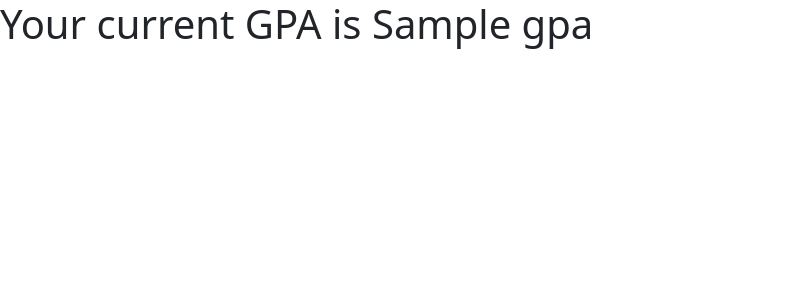
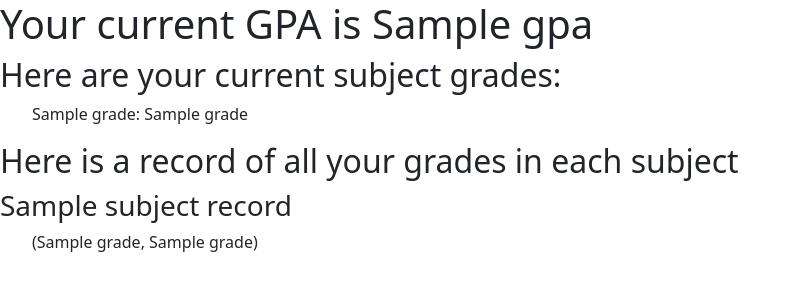
Before and after one commit to Joshua-H05/filemate, a Flask app: template src/filemate/templates/grades.html in a window 1280 px wide. Shown: the top 300 px of the page, without its empty margins (0-800 px from the left). Run offline with Flask 3, Linux system fonts and the light colour scheme; the template is opened without the code that fills it: most values are stand-ins (such as "Sample title", 1, 10 or a date in 2020).

Commit message:
front end now displays basic grades info, everything needs to be restructured

```diff
--- a/src/filemate/grades.py
+++ b/src/filemate/grades.py
@@ -2,6 +2,7 @@
 
 class GradeValueError(ValueError):
     pass
+
 
 def compute_grade(average, section):
     if section == "SG":
--- a/src/filemate/grades_db.py
+++ b/src/filemate/grades_db.py
@@ -239,6 +239,5 @@ def main():
     db.close()
 
 
-
 if __name__ == "__main__":
     main()
--- a/src/filemate/templates/grades.html
+++ b/src/filemate/templates/grades.html
@@ -11,5 +11,17 @@
 </head>
 <body>
     <h1> Your current GPA is {{gpa}}</h1>
+    <h2> Here are your current subject grades: </h2>
+    {%for subject, grade in grades.items() %}
+        <ul>{{subject}}: {{grade}}</ul>
+    {% endfor %}
+    <h2>Here is a record of all your grades in each subject</h2>
+    {% for subject, grades in subject_record.items()%}
+        <h3>{{ subject }}</h3>
+            {% for grade in grades %}
+                <ul>{{grade}}</ul>
+            {% endfor%}
+    {% endfor%}
+
 </body>
 </html>
```
